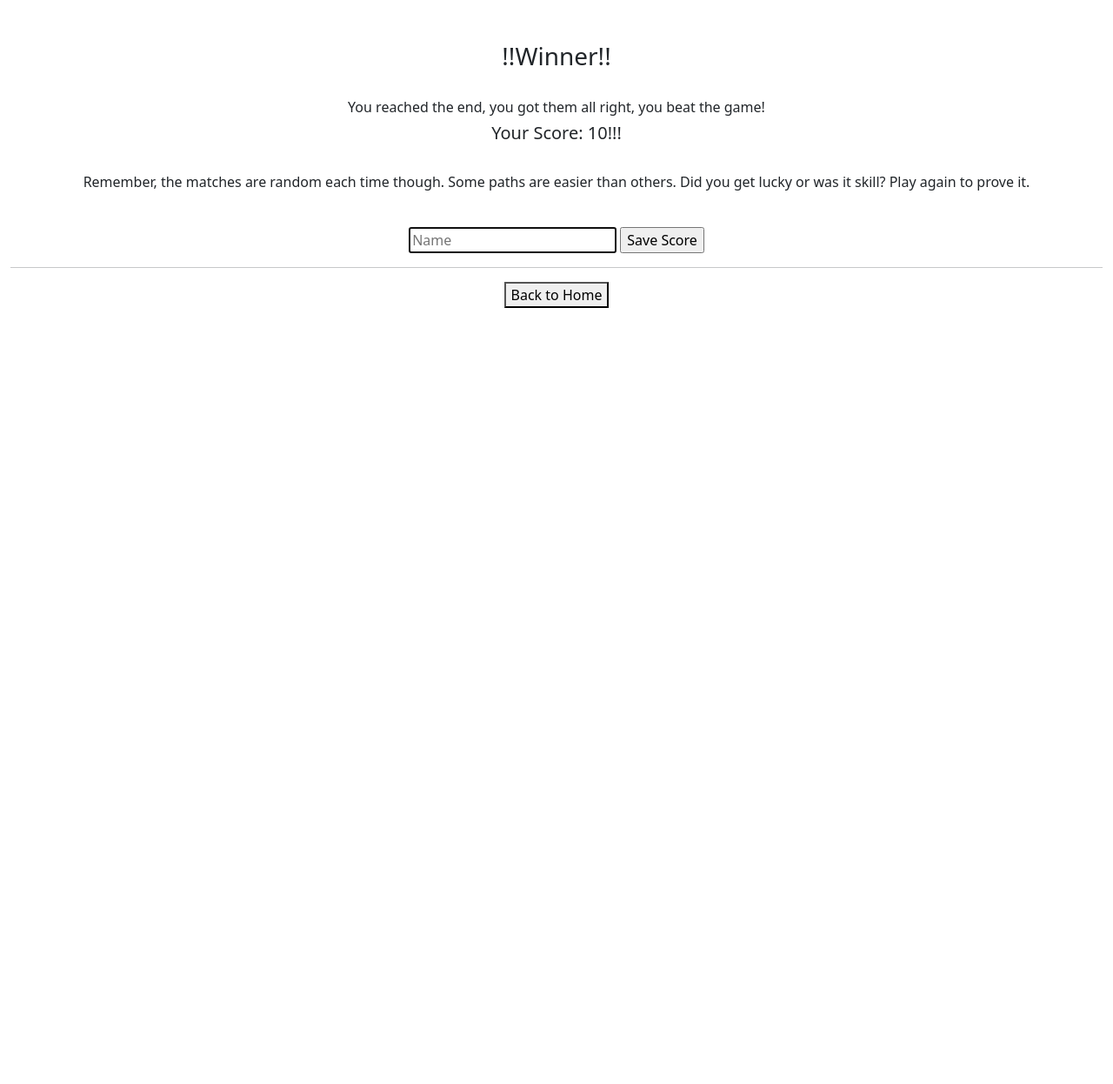
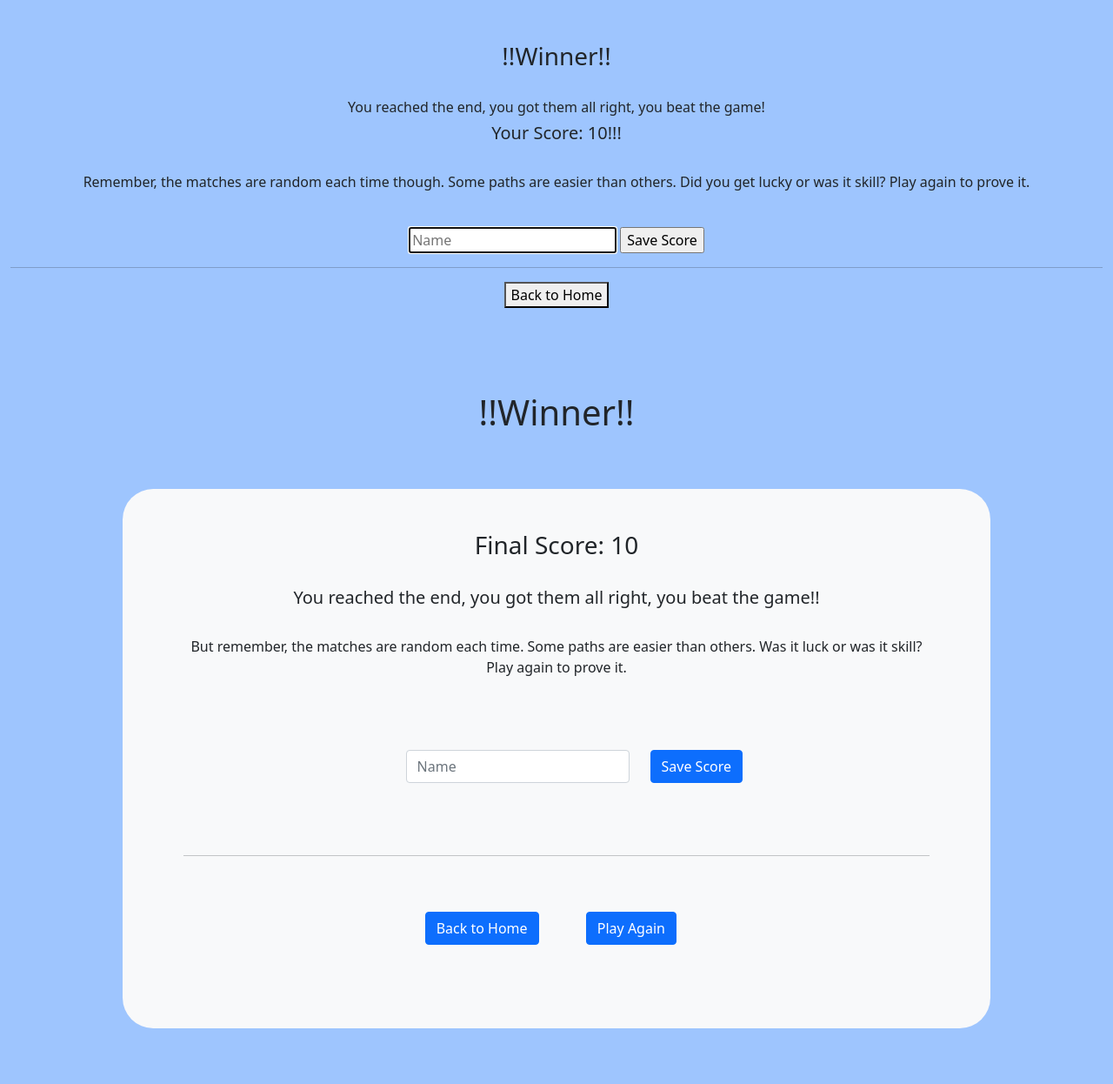
Before and after one commit to gregh13/CS50-Final-Project-Which-Would-Win, a Flask app: template templates/winner.html in a window 1280 px wide. Shown: the whole page at 87% size. Before the commit the page ends 354 px from the top, so only its background shows below. Run offline with Flask 2, Linux system fonts and the light colour scheme; the template is opened without the code that fills it: most values are stand-ins (such as "Sample title", 1, 10 or a date in 2020).

Commit message:
fix potential cheat and improve winner.html

```diff
--- a/main.py
+++ b/main.py
@@ -143,6 +143,10 @@ def playgame():
 
         # Wrong Answer
         score = session["score"]
+
+        # Clear user session to prevent going to previous page and continuing game (aka cheating)
+        session.clear()
+
         return render_template("gameover.html", score=score)
     return render_template("playgame.html")
 
--- a/templates/winner.html
+++ b/templates/winner.html
@@ -35,3 +35,52 @@
 
     </body>
 </html>
+
+
+
+ </head>
+
+    <body class = "light-blue-color text-center">
+        <br>
+        <br>
+        <h1>!!Winner!!</h1>
+        <div class="text-center soft-white margin-gh rounded-gh">
+            <div class="text-center" style="margin: 0 7%;">
+                <br>
+                <br>
+                <h3>Final Score: {{ score }}</h3>
+                <br>
+                <h5>You reached the end, you got them all right, you beat the game!!</h5>
+                <br>
+                <p>But remember, the matches are random each time. Some paths are easier than others.
+                Was it luck or was it skill? Play again to prove it.</p>
+                <br>
+               <div class="margin-gh">
+                   <form class="row" action="/savescore" method="post">
+                        <div class="col-auto" style="padding-left: 25%;">
+                            <input class="form-control" name="name" type="text" placeholder="Name" required autofocus>
+                        </div>
+                        <div class="col-auto">
+                            <input class="btn btn-primary input-bg" type="submit" value="Save Score">
+                        </div>
+                   </form>
+               </div>
+                <br>
+                <hr>
+                <br><br>
+                  <div class="row justify-content-evenly" style="margin: 0 30%;">
+                    <div class="col-6">
+                      <a href="/"><button class="btn btn-primary">Back to Home</button></a>
+                    </div>
+                    <div class="col-6">
+                       <form action="/" method="post">
+                        <input type="submit" class="btn btn-primary" value="Play Again">
+                       </form>
+                    </div>
+                  </div>
+                <br><br>
+            </div>
+            <br><br>
+        </div>
+    </body>
+</html>
```
